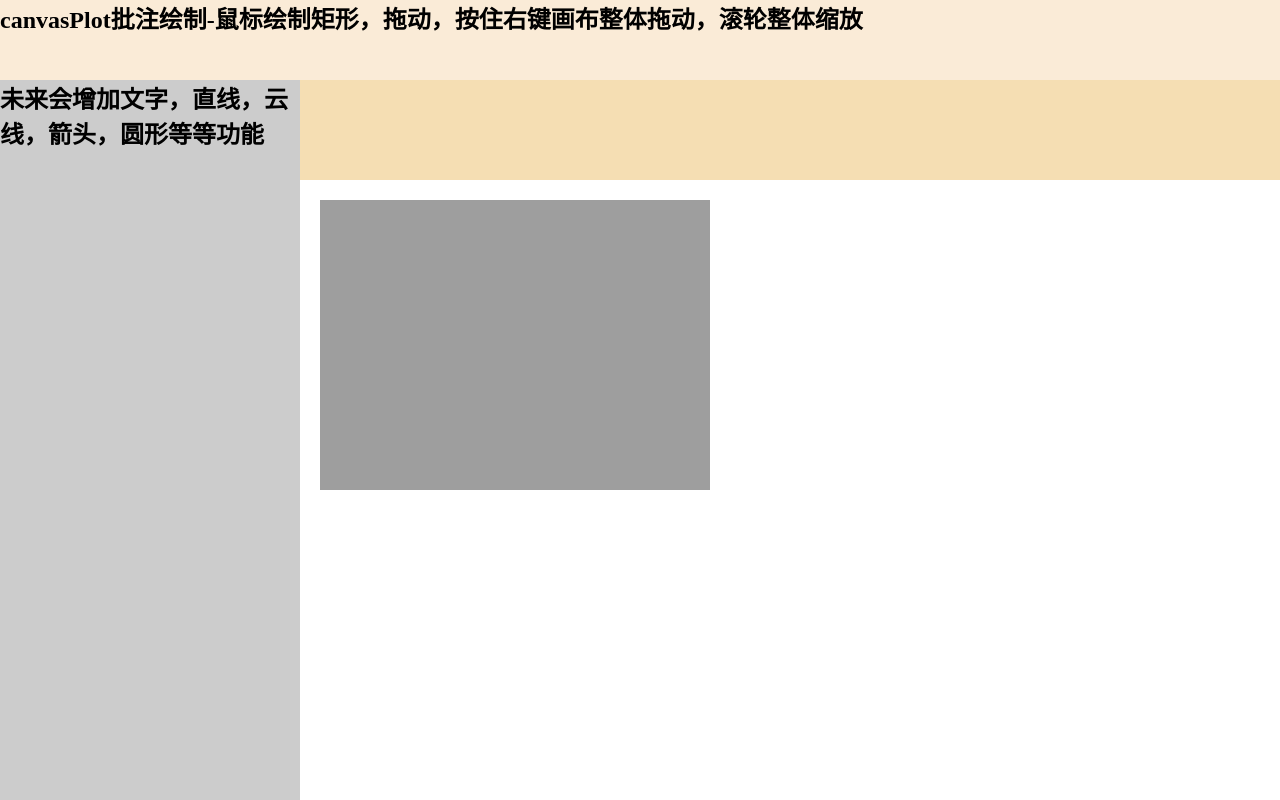
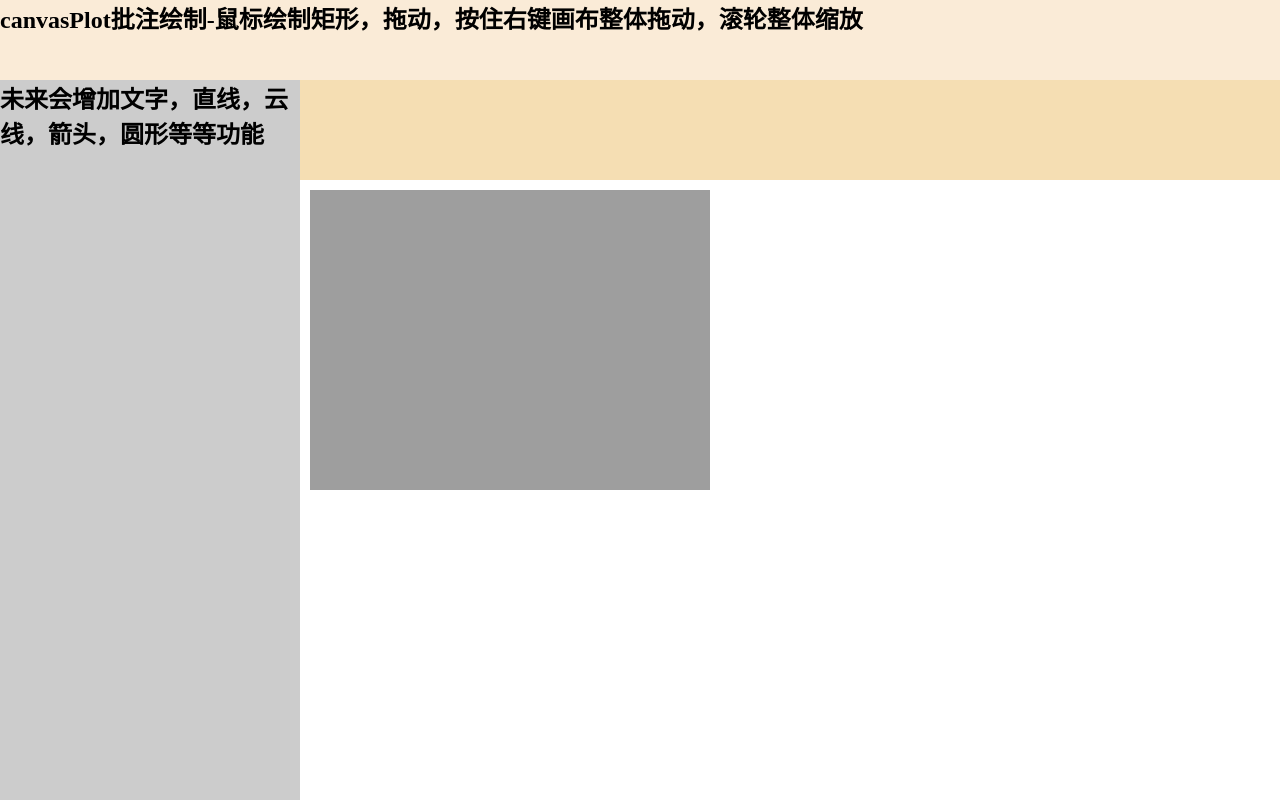
Before and after one commit to gjTool/canvasPlot, a website: page index.html in a window 1280 px wide. Drawn offline with Linux system fonts and the light colour scheme.

Commit message:
新增优化

```diff
--- a/canvasPlot.js
+++ b/canvasPlot.js
@@ -4,7 +4,7 @@
  * @update 2025/06/15
  */
 ; (function (g, fn) {
-    var version = "1.1.20";
+    var version = "1.1.21";
     console.log("canvasPlot.js v" + version + "  https://www.gjtool.cn");
     if (typeof define === 'function' && define.amd) {
         define(function () {
@@ -1093,6 +1093,7 @@
                     img.src = url;
                     img.onload = function () {
                         img.loaded = true;
+                        imagePath = url;
                         currentImage = img;
                         if (!offscreenCanvas) {
                             offscreenCanvas = document.createElement("canvas");
--- a/index.html
+++ b/index.html
@@ -54,6 +54,7 @@
 			rectBgColor: "rgba(255, 255, 255, 0.6)",
 			dragMoveButton: "rightClick" //rightClick middleClick
 		});
+		canvasPlot.setImage("1.png", 0, 0);
 		// canvasPlot.setData();
 		// canvasPlot.drawRectBegin();
 		// window.canvas = canvasPlot.getCanvas();
--- a/package.json
+++ b/package.json
@@ -1,6 +1,6 @@
 {
   "name": "canvasplot",
-  "version": "1.1.20",
+  "version": "1.1.21",
   "description": "canvas canvasPlot",
   "main": "canvasPlot.min.js",
   "scripts": {
```
Also changed, not shown: canvasPlot.min.js.
